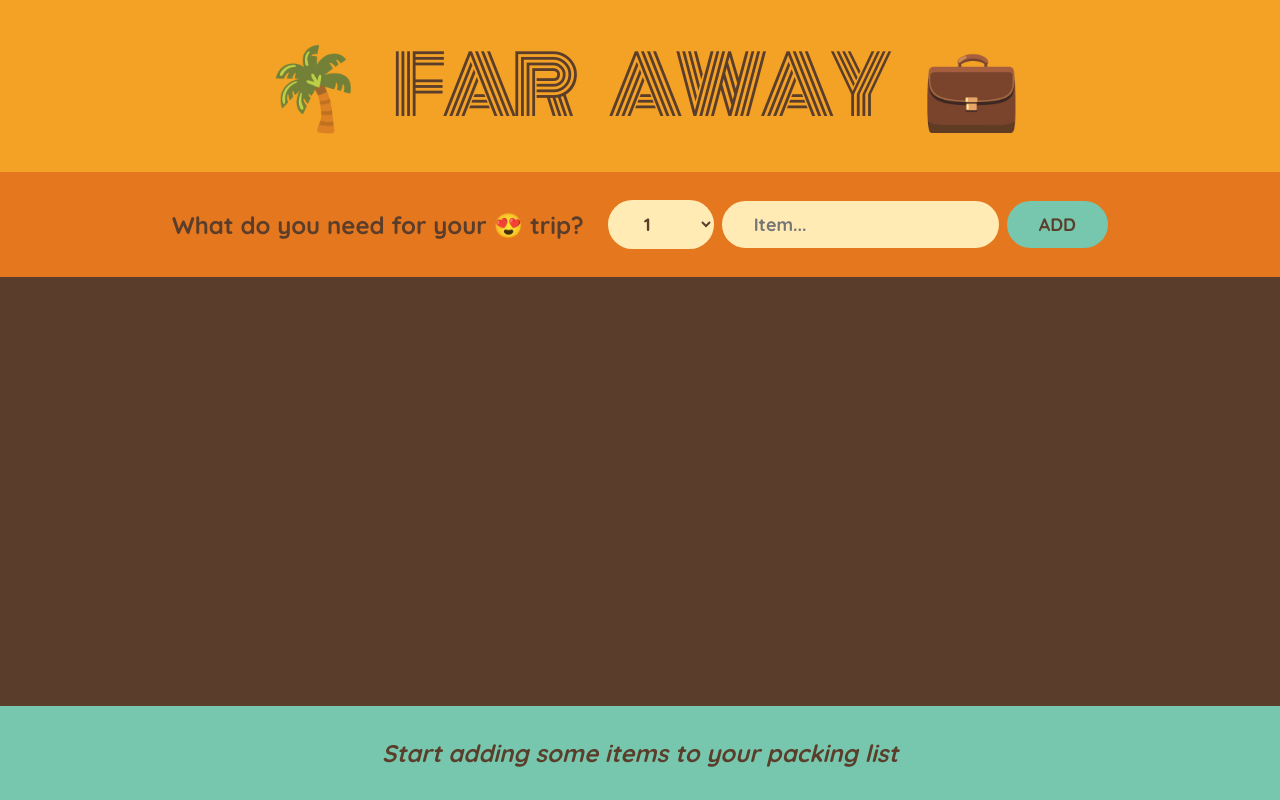
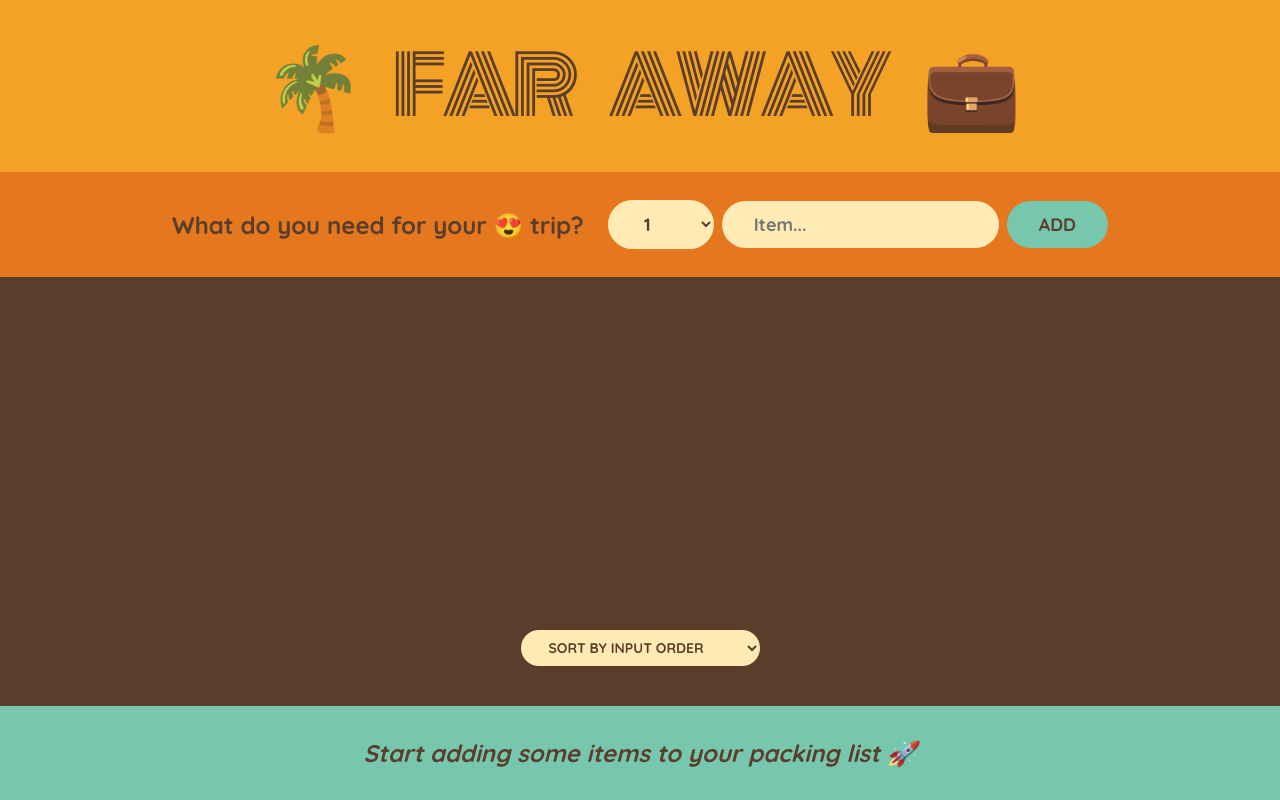
Before and after one commit to trana5197/travel-list, a React (Create React App) app: page / in a window 1280 px wide. Built offline with nearby package versions, Linux system fonts and the light colour scheme.

Commit message:
sorting done

```diff
--- a/src/App.js
+++ b/src/App.js
@@ -84,10 +84,26 @@
 }
 
 function PackingList({ items, onDeleteItem, onToggleItem }) {
+  const [sortBy, setSortBy] = useState("input");
+
+  let sortedItem;
+
+  if (sortBy === "input") sortedItem = items;
+
+  if (sortBy === "description")
+    sortedItem = items
+      .slice()
+      .sort((a, b) => a.description.localeCompare(b.description));
+
+  if (sortBy === "packed")
+    sortedItem = items
+      .slice()
+      .sort((a, b) => Number(a.packed) - Number(b.packed));
+
   return (
     <div className="list">
       <ul>
-        {items.map((item) => (
+        {sortedItem.map((item) => (
           <Item
             item={item}
             key={item.id}
@@ -96,6 +112,13 @@
           />
         ))}
       </ul>
+      <div className="actions">
+        <select value={sortBy} onChange={(e) => setSortBy(e.target.value)}>
+          <option value="input">Sort by input order</option>
+          <option value="description">Sort by description</option>
+          <option value="packed">Sort by packed status</option>
+        </select>
+      </div>
     </div>
   );
 }
@@ -120,7 +143,7 @@
   if (!items.length)
     return (
       <footer className="stats">
-        <em>Start adding some items to your packing list</em>
+        <em>Start adding some items to your packing list 🚀</em>
       </footer>
     );
 
```
